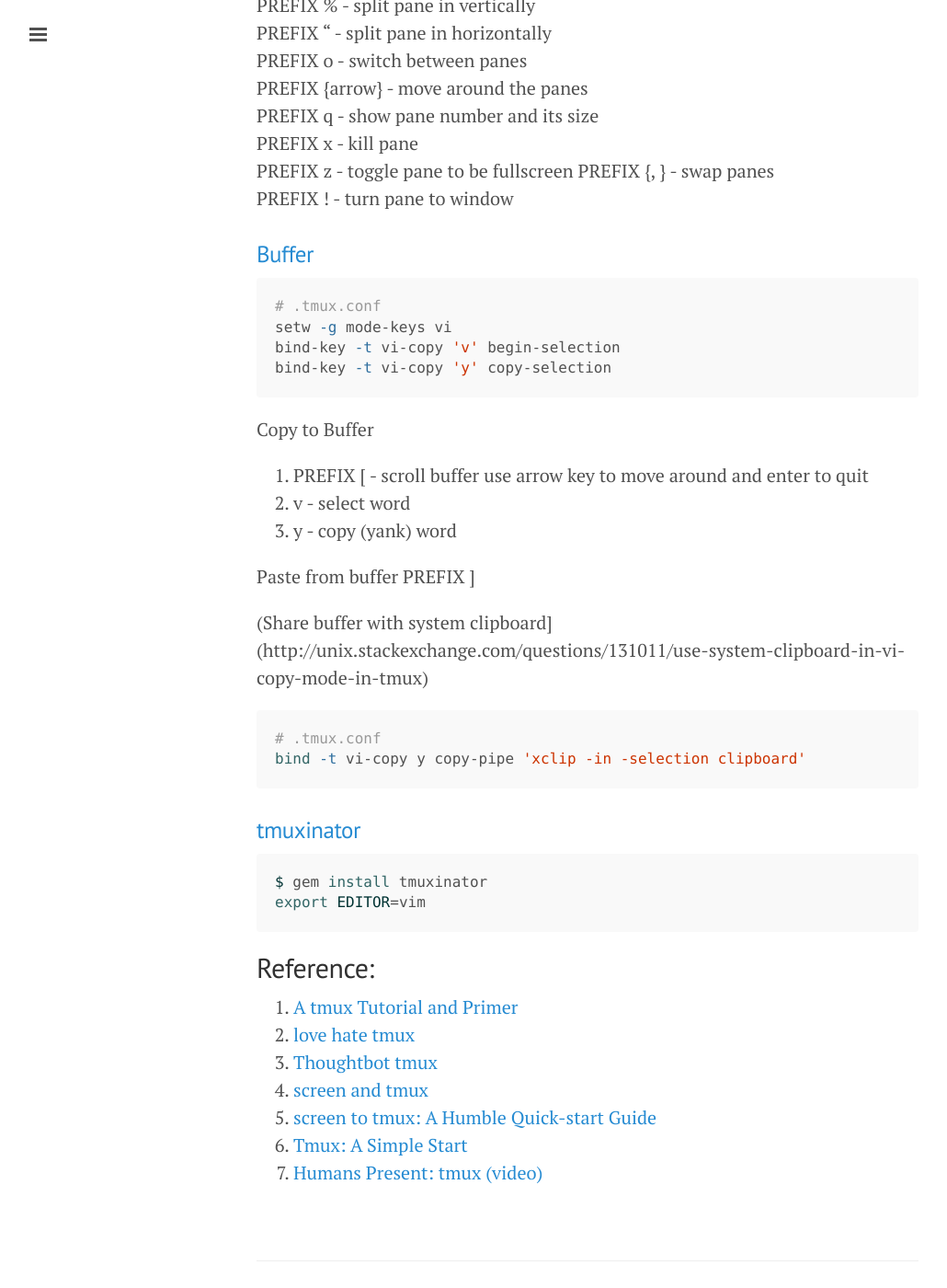
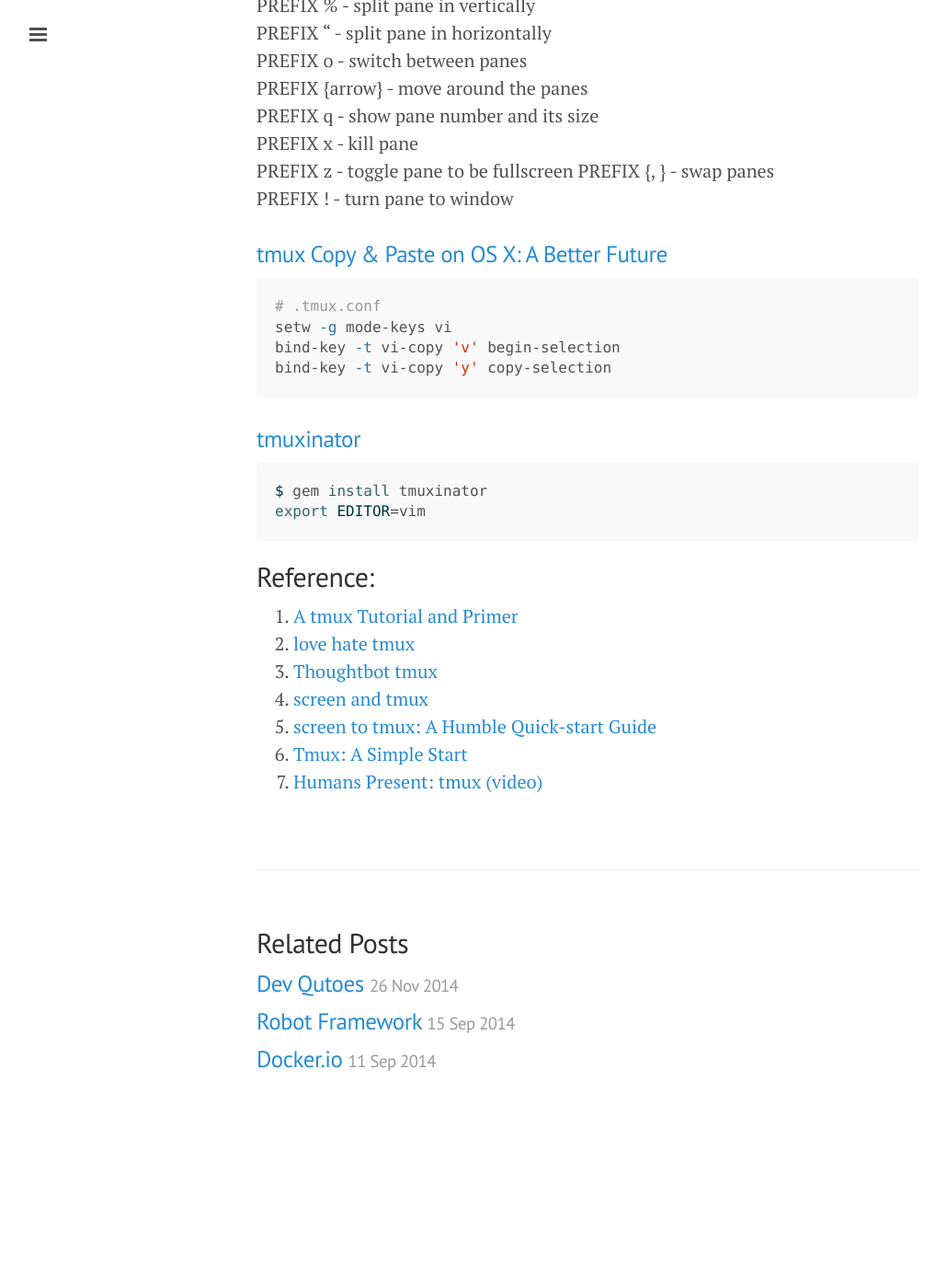
Before and after one commit to ibotdotout/ibotdotout.github.io, a Jekyll site: the page built from _posts/2014-06-09-tmux.md, in a window 1280 px wide and 1400 px high, scrolled down 796 px. Shown: the whole window at 92% size, without its empty margins (1-1031 px from the left). Built offline with Jekyll 4.4.1, drawn with Linux system fonts in a browser that asks for light colours; Markdown is read by kramdown in place of the engine named in the settings; after the commit the page ends 2024 px from its top, so only the background shows below that.

Commit message:
Update 2014-06-09-tmux.md

````diff
--- a/_posts/2014-06-09-tmux.md
+++ b/_posts/2014-06-09-tmux.md
@@ -35,7 +35,7 @@ PREFIX z - toggle pane to be fullscreen
 PREFIX {, } - swap panes
 PREFIX ! - turn pane to window
 
-### [Buffer](http://blog.joncairns.com/2013/06/copying-between-tmux-buffers-and-the-system-clipboard/)
+### [tmux Copy & Paste on OS X: A Better Future](http://robots.thoughtbot.com/tmux-copy-paste-on-os-x-a-better-future)
 
 ```sh
 # .tmux.conf
@@ -43,20 +43,7 @@ setw -g mode-keys vi
 bind-key -t vi-copy 'v' begin-selection
 bind-key -t vi-copy 'y' copy-selection
 ```
-Copy to Buffer
-1. PREFIX [ - scroll buffer use arrow key to move around and enter to quit
-2. v - select word
-3. y - copy (yank) word
 
-Paste from buffer
-PREFIX ]
-
-
-(Share buffer with system clipboard](http://unix.stackexchange.com/questions/131011/use-system-clipboard-in-vi-copy-mode-in-tmux)
-```sh
-# .tmux.conf
-bind -t vi-copy y copy-pipe 'xclip -in -selection clipboard'
-```
 
 
 ### [tmuxinator](https://github.com/tmuxinator/tmuxinator)
````
